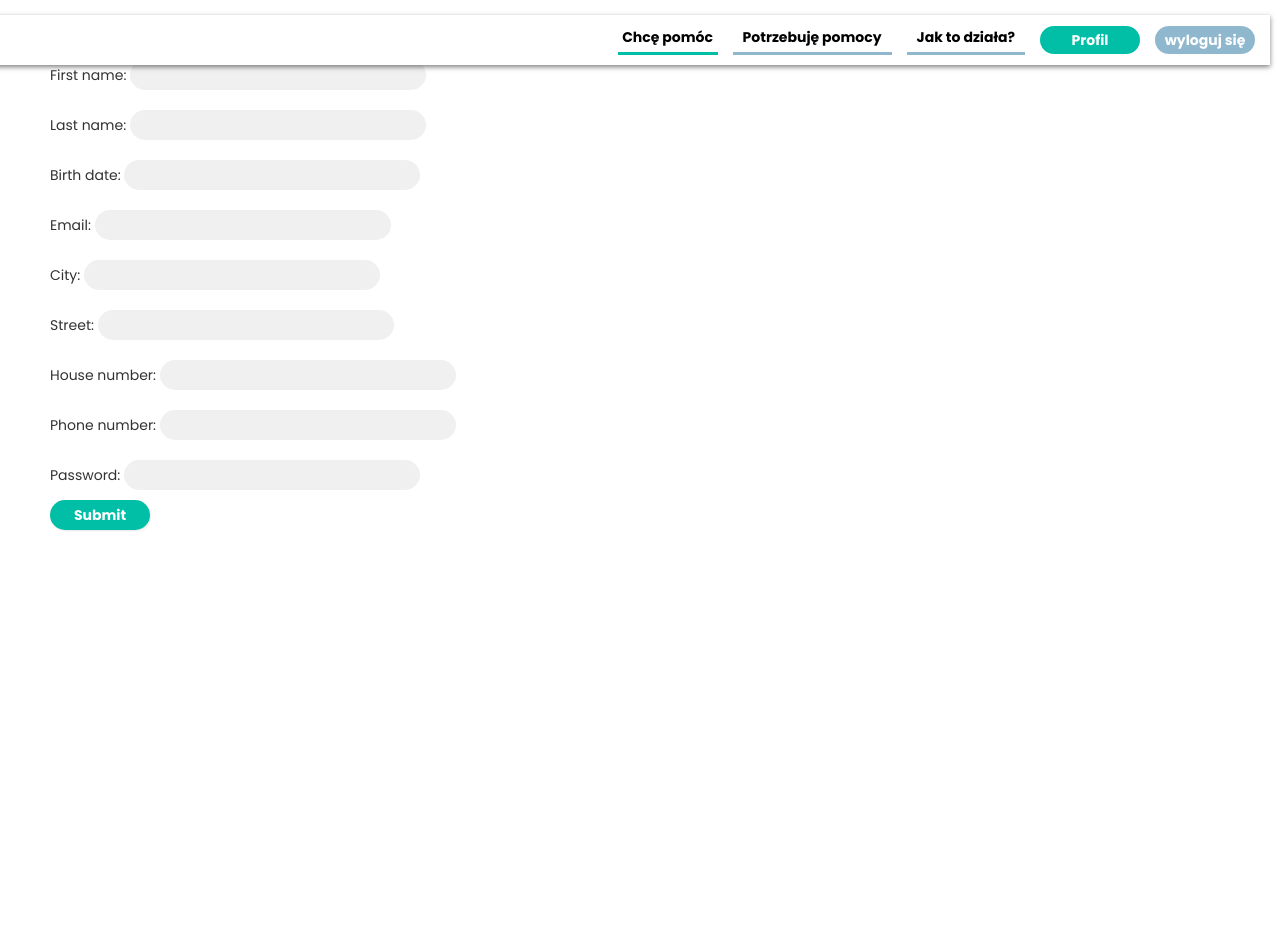
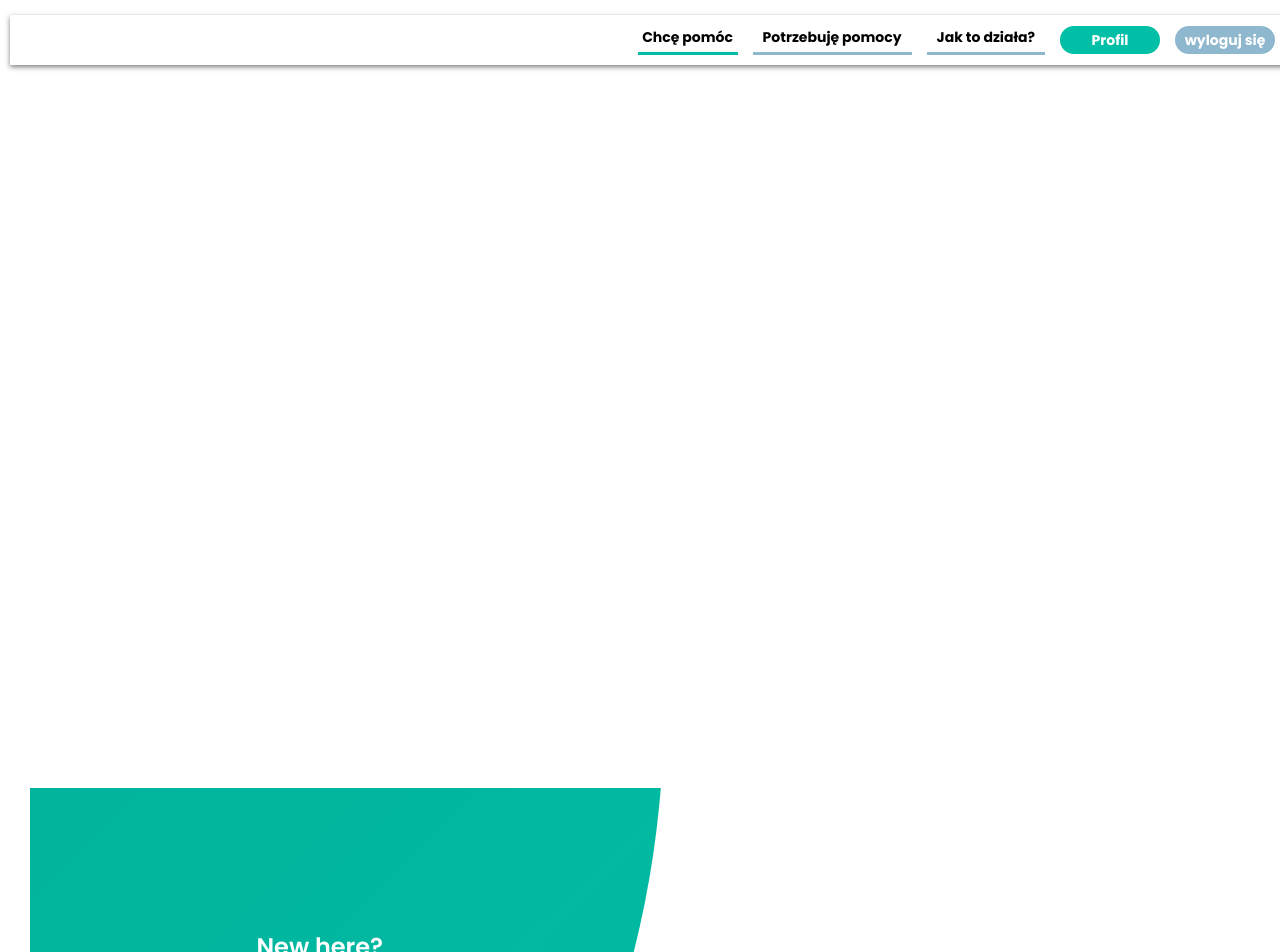
Before and after one commit to infoshareacademy/jfdzr7-team-sasiedzi, a React (Create React App) app in the folder neighbors/: page / in a window 1280 px wide. Shown: the top 952 px of the page. Before the commit the page ends 800 px from the top, so only its background shows below. Built offline with nearby package versions, Linux system fonts and the light colour scheme.

Commit message:
connecting form

```diff
--- a/neighbors/src/App.jsx
+++ b/neighbors/src/App.jsx
@@ -1,11 +1,14 @@
 import { Navbar } from './components/navbar/Navbar';
-import { Registration } from './components/registration';
+import { Container } from './components/containers/container';
+
+import { Registration } from './components/RegistrationForm/RegistrationForm';
 
 export const App = () => {
   return (
     <>
       <Navbar />
       <Registration />
+      <Container />
     </>
   );
 };
--- a/neighbors/src/components/RegistrationForm/RegistrationForm.jsx
+++ b/neighbors/src/components/RegistrationForm/RegistrationForm.jsx
@@ -1,24 +1,155 @@
 import '../mainLayout.css';
 
-export function Registration() {
+import { useState } from 'react';
+import { addDoc } from 'firebase/firestore';
+
+import { usersData } from '../../helpers/apiCommunication';
+import { isPasswordValid } from '../../helpers/validation';
+export const Registration = () => {
+  const defaultFormState = {
+    firstName: '',
+    lastName: '',
+    email: '',
+    city: '',
+    street: '',
+    houseNumber: '',
+    phoneNumber: '',
+    password: '',
+  };
+  const [newUser, setNewUser] = useState(defaultFormState);
+  const [error, setError] = useState('');
+  const onChange = (e) => {
+    const { name, value } = e.target;
+    setNewUser({
+      ...newUser,
+      [name]: value,
+    });
+  };
+
+  const onClick = (e) => {
+    e.preventDefault();
+    if (!isPasswordValid(newUser.password)) {
+      setError('Password needs to be at least 6 characters, one special character, and one number!');
+      return;
+    }
+    setError('');
+    addDoc(usersData, newUser).then(() => {});
+    setNewUser(defaultFormState);
+  };
+
   return (
     <>
-      <form action="" className="sign-up-form">
-        <h2 className="title">Sign up</h2>
-        <div className="input-field">
-          <i className="fas fa-user"></i>
-          <input type="text" placeholder="Username" />
+      <form action='' className='sign-up-form'>
+        <h2 className='title'>Sign up</h2>
+        <div>
+          <label htmlFor='firstName'>First name: </label>
+          <input
+            className='input-field'
+            type='text'
+            id='firstName'
+            value={newUser.firstName}
+            name='firstName'
+            onChange={onChange}
+          ></input>
         </div>
-        <div className="input-field">
-          <i className="fas fa-envelope" />
-          <input type="text" placeholder="Email" />
+
+        <div>
+          <label htmlFor='lastName'>Last name: </label>
+          <input
+            className='input-field'
+            type='text'
+            id='lastName'
+            value={newUser.lastName}
+            name='lastName'
+            onChange={onChange}
+          ></input>
         </div>
-        <div className="input-field">
-          <i className="fas fa-lock"></i>
-          <input type="password" placeholder="Password" />
+
+        <div>
+          <label htmlFor='email'>Email: </label>
+          <input
+            className='input-field'
+            type='email'
+            id='email'
+            value={newUser.email}
+            name='email'
+            onChange={onChange}
+          ></input>
         </div>
-        <input type="submit" value="Sign up" className="btn solid" />
+
+        <div>
+          <label htmlFor='city'>City: </label>
+          <input
+            className='input-field'
+            type='text'
+            id='city'
+            value={newUser.city}
+            name='city'
+            onChange={onChange}
+          ></input>
+        </div>
+        <div>
+          <label htmlFor='street'>Street: </label>
+          <input
+            className='input-field'
+            type='text'
+            id='street'
+            value={newUser.street}
+            name='street'
+            onChange={onChange}
+          ></input>
+          <label htmlFor='houseNumber'>No.: </label>
+          <input
+            className='input-field-short'
+            type='text'
+            id='houseNumber'
+            value={newUser.houseNumber}
+            name='houseNumber'
+            onChange={onChange}
+          ></input>
+        </div>
+        {/* <div> */}
+        {/* <label htmlFor='houseNumber'>House number: </label>
+          <input
+            className='input-field'
+            type='text'
+            id='houseNumber'
+            value={newUser.houseNumber}
+            name='houseNumber'
+            onChange={onChange}
+          ></input> */}
+        {/* </div> */}
+
+        <div>
+          <label htmlFor='phoneNumber'>Phone number: </label>
+          <input
+            className='input-field'
+            type='text'
+            id='phoneNumber'
+            value={newUser.phoneNumber}
+            name='phoneNumber'
+            onChange={onChange}
+          ></input>
+        </div>
+        <div>
+          <label htmlFor='password'>Password: </label>
+          <input
+            className='input-field'
+            type='password'
+            id='password'
+            value={newUser.password}
+            name='password'
+            onChange={onChange}
+          ></input>
+        </div>
+        {/* {Error section} */}
+        {error && <p>{error}</p>}
+        {/* <input type="submit" value="Sign up" className="btn solid" /> */}
+        <button className='btn' type='submit' onClick={onClick}>
+          {' '}
+          Submit
+        </button>
       </form>
     </>
   );
-}
+};
--- a/neighbors/src/components/containers/formsContainer.jsx
+++ b/neighbors/src/components/containers/formsContainer.jsx
@@ -1,10 +1,10 @@
-import { Login } from '../Login/Login';
+import { Login } from '../login/Login';
 import { Registration } from '../RegistrationForm/RegistrationForm';
 import '../mainLayout.css';
 
 export function FormsContainer() {
   return (
-    <div className="signin-signup">
+    <div className='signin-signup'>
       <Login></Login>
       <Registration></Registration>
     </div>
--- a/neighbors/src/components/containers/pannelsContainer.jsx
+++ b/neighbors/src/components/containers/pannelsContainer.jsx
@@ -1,6 +1,6 @@
 import PropTypes from 'prop-types';
 
-import { LeftPanel } from '../pannels/leftPanel';
+import { LeftPanel } from '../pannels/LeftPanel';
 import { RightPanel } from '../pannels/rightPanel';
 
 import '../mainLayout.css';
--- a/neighbors/src/components/navbar/Navbar.module.css
+++ b/neighbors/src/components/navbar/Navbar.module.css
@@ -12,16 +12,17 @@ body {
 
 .wrapper {
   box-sizing: border-box;
-  max-width: 100em;
+  /* max-width: 100em; */
   display: flex;
   flex-direction: row nowrap;
   justify-content: flex-end;
   align-items: center;
   padding: 20px;
-  position: absolute;
+  position: fixed;
   width: 100%;
   height: 50px;
   right: 10px;
+  left:10px;
   top: 15px;
   gap: 15px;
   padding: 15px;
--- a/neighbors/src/components/registration.jsx
+++ b/neighbors/src/components/registration.jsx
@@ -7,7 +7,6 @@ export const Registration = () => {
   const defaultFormState = {
     firstName: '',
     lastName: '',
-    birthDate: '',
     email: '',
     city: '',
     street: '',
@@ -38,115 +37,102 @@ export const Registration = () => {
 
   return (
     <>
-      <form className="m-50">
+      <form className='m-50'>
+        {/* <form action='' className='sign-up-form'> */}
+        <h2 className='title'>Sign up</h2>
         <div>
-          <label htmlFor="firstName">First name: </label>
+          <label htmlFor='firstName'>First name: </label>
           <input
-            className="input-field"
-            type="text"
-            id="firstName"
+            className='input-field'
+            type='text'
+            id='firstName'
             value={newUser.firstName}
-            name="firstName"
+            name='firstName'
             onChange={onChange}
           ></input>
         </div>
 
         <div>
-          <label htmlFor="lastName">Last name: </label>
+          <label htmlFor='lastName'>Last name: </label>
           <input
-            className="input-field"
-            type="text"
-            id="lastName"
+            className='input-field'
+            type='text'
+            id='lastName'
             value={newUser.lastName}
-            name="lastName"
+            name='lastName'
             onChange={onChange}
           ></input>
         </div>
 
         <div>
-          <label htmlFor="birthDate">Birth date: </label>
+          <label htmlFor='email'>Email: </label>
           <input
-            className="input-field"
-            type="text"
-            id="birthDate"
-            value={newUser.birthDate}
-            name="birthDate"
+            className='input-field'
+            type='email'
+            id='email'
+            value={newUser.email}
+            name='email'
             onChange={onChange}
           ></input>
         </div>
 
         <div>
-          <label htmlFor="email">Email: </label>
+          <label htmlFor='city'>City: </label>
           <input
-            className="input-field"
-            type="email"
-            id="email"
-            value={newUser.email}
-            name="email"
+            className='input-field'
+            type='text'
+            id='city'
+            value={newUser.city}
+            name='city'
+            onChange={onChange}
+          ></input>
+        </div>
+        <div>
+          <label htmlFor='street'>Street: </label>
+          <input
+            className='input-field'
+            type='text'
+            id='street'
+            value={newUser.street}
+            name='street'
+            onChange={onChange}
+          ></input>
+          <label htmlFor='houseNumber'>No.: </label>
+          <input
+            className='input-field-short'
+            type='text'
+            id='houseNumber'
+            value={newUser.houseNumber}
+            name='houseNumber'
             onChange={onChange}
           ></input>
         </div>
 
         <div>
-          <label htmlFor="city">City: </label>
+          <label htmlFor='phoneNumber'>Phone number: </label>
           <input
-            className="input-field"
-            type="text"
-            id="city"
-            value={newUser.city}
-            name="city"
+            className='input-field'
+            type='text'
+            id='phoneNumber'
+            value={newUser.phoneNumber}
+            name='phoneNumber'
             onChange={onChange}
           ></input>
         </div>
         <div>
-          <label htmlFor="street">Street: </label>
+          <label htmlFor='password'>Password: </label>
           <input
-            className="input-field"
-            type="text"
-            id="street"
-            value={newUser.street}
-            name="street"
-            onChange={onChange}
-          ></input>
-        </div>
-
-        <div>
-          <label htmlFor="houseNumber">House number: </label>
-          <input
-            className="input-field"
-            type="text"
-            id="houseNumber"
-            value={newUser.houseNumber}
-            name="houseNumber"
-            onChange={onChange}
-          ></input>
-        </div>
-
-        <div>
-          <label htmlFor="phoneNumber">Phone number: </label>
-          <input
-            className="input-field"
-            type="text"
-            id="phoneNumber"
-            value={newUser.phoneNumber}
-            name="phoneNumber"
-            onChange={onChange}
-          ></input>
-        </div>
-        <div>
-          <label htmlFor="password">Password: </label>
-          <input
-            className="input-field"
-            type="password"
-            id="password"
+            className='input-field'
+            type='password'
+            id='password'
             value={newUser.password}
-            name="password"
+            name='password'
             onChange={onChange}
           ></input>
         </div>
         {/* {Error section} */}
         {error && <p>{error}</p>}
-        <button className="btn" type="submit" onClick={onClick}>
+        <button className='btn' type='submit' onClick={onClick}>
           {' '}
           Submit
         </button>
--- a/neighbors/src/index.js
+++ b/neighbors/src/index.js
@@ -1,8 +1,6 @@
 import React from 'react';
 import ReactDOM from 'react-dom/client';
 import { BrowserRouter } from 'react-router-dom';
-
-
 import './style/reset.css';
 import './style/helpers.css';
 import './style/style.css';
--- a/neighbors/src/style/style.css
+++ b/neighbors/src/style/style.css
@@ -59,6 +59,20 @@ body {
     font-size: 14px;
     color: #333;
   }
+  .input-field-short {
+    background-color: #f0f0f0;
+    height: 30px;
+    max-width: 80px;
+    margin: 10px 0;
+    border-radius: 55px;
+    padding: 10px;
+    outline: none;
+    border: none;
+    font-weight: bold;
+    font-size: 14px;
+    color: #333;
+  }
+
   .input-field::placeholder {
     color: #aaa;
   }
```
